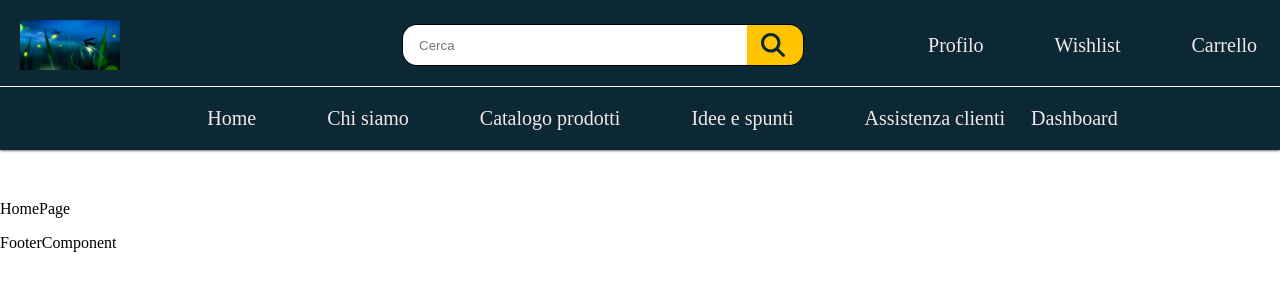
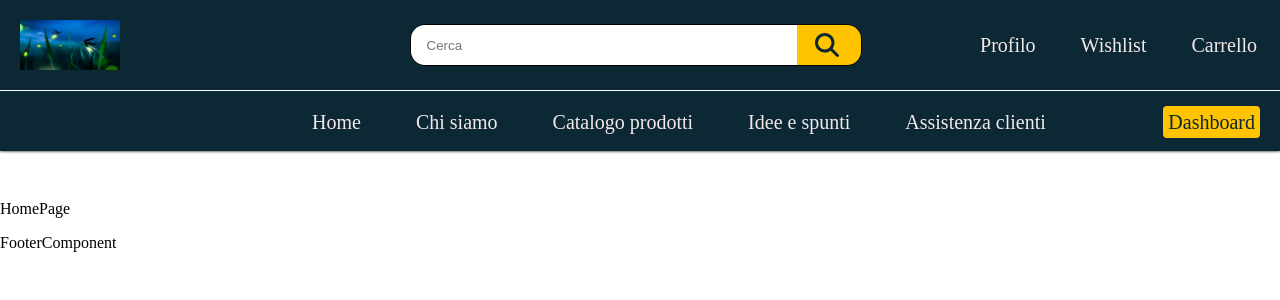
Before and after one commit to ThomasBergadano/Progetto-tesi-Universita, a React (Vite) app in the folder client/: page / in a window 1280 px wide. Shown: the top 300 px of the page. Built offline with nearby package versions, Linux system fonts and the light colour scheme.

Commit message:
Bottone 'Dashboard' sistemato

```diff
--- a/client/src/components/HeaderComponent.jsx
+++ b/client/src/components/HeaderComponent.jsx
@@ -18,6 +18,21 @@ function Header() {
                 </ul>
             </div>
             <nav className="bottom-header">
+            <ul id="navbar">
+                    <li className="navbar-link"><Link to="/">Home</Link></li>
+                    <li className="navbar-link"><Link to="/ChiSiamo">Chi siamo</Link></li>
+                    <li className="navbar-link"><Link to="/CatalogoProdotti">Catalogo prodotti</Link></li>
+                    <li className="navbar-link"><Link to="/Idee">Idee e spunti</Link></li>
+                    <li className="navbar-link"><Link to="/AssistenzaClienti">Assistenza clienti</Link></li>
+                    <li className="navbar-link dashboard"><Link to="/Dashboard">Dashboard</Link></li>
+                </ul>
+            </nav>
+        </header>
+    )
+}
+
+/*
+            <nav className="bottom-header">
                 <ul id="navbar">
                     <li className="navbar-link"><Link to="/">Home</Link></li>
                     <li className="navbar-link"><Link to="/ChiSiamo">Chi siamo</Link></li>
@@ -27,8 +42,5 @@ function Header() {
                     <li className="dashboard"><Link to="/Dashboard">Dashboard</Link></li>
                 </ul>
             </nav>
-        </header>
-    )
-}
-
+*/
 export default Header;
--- a/client/src/styles/Header.css
+++ b/client/src/styles/Header.css
@@ -9,7 +9,7 @@ header {
   position: fixed;
   top: 0;
   width: 100%;
-  height: 150px;
+  height: 151px; /*150px+1px border*/
   text-align: center;
   background: var(--maastrict-blue);
   color: white;
@@ -19,10 +19,10 @@ header {
 
 /*Top header*/
 .top-header{
+  background-color: var(--maastrict-blue);
   display: flex;
   justify-content: space-between;
   outline: none;
-  /*background-color: rgb(72, 212, 29);*/
   border-bottom: 1px solid #ffffff;
   height: 90px;
   width: 100%;
@@ -36,7 +36,7 @@ header {
 
 /*Search Bar component dentro top header*/
 #searchbar {
-  width: 400px;
+  width: 450px;
   height: 40px;
   margin-top: 24px; /*90-40=50/2=25*/
   border: 1px solid #000;
@@ -81,51 +81,82 @@ header {
 li a{
   color: #f3e9e9;
   text-decoration: none;
-  padding-left: 13px;
-  padding-right: 13px;
 }
 
 li a:hover{
   color: var(--firefly);
 }
 
+/*
+li:first-child a{
+  border-bottom: 1px solid yellow;
+}
+
+li a:active{
+  border-bottom: 1px solid yellow;
+}*/
+
+
 #user-tools{
   margin-top: 34px;/*90-20 (dimensione font)-1(border)=69/2=34...*/
-  margin-right: 10px;
+  margin-right: 23px;
 }
 
 .user-tool,
-.navbar-link{
-  margin-left: 45px;
+.navbar-link,
+.dashboard{
   display: inline;
 }
 
+.user-tool{
+  margin-left: 45px;
+}
+
 /*Bottom header*/
+.bottom-header{
+  background-color: var(--maastrict-blue);
+  height: 60px;
+  width: 100%;
+}
+
 #navbar {
   display: flex;
   list-style: none;
   align-items: center;
-  margin-top: 20px;/*60-20 (dimensione font)=40/2=20*/
+  margin-left: 262px;
+  /*margin-top: 20px;*//*60-20 (dimensione font)=40/2=20*/
   padding: 0px;
 }
 
-li.dashboard:hover {
+li.navbar-link a{
+  background-color: var(--maastrict-blue);
+  padding-top: 20px;
+  padding-bottom: 20px;
+  padding-left: 5px;
+  padding-right: 5px;
+  margin-left: 45px;
+}
+
+li.dashboard a{
   background-color: var(--firefly);
-  color: red;
+  color: var(--maastrict-blue);
+  margin-left: auto ;
+  padding-top: 5px;
+  padding-bottom: 5px;
+  padding-left: 5px;
+  padding-right: 5px;
+  margin-left: 45px;
   border-radius: 4px;
 }
-/*
-.dashboard {
-  background-color: var(--firefly);
-  border-radius: 10px;
-  padding: 4px 16px;
-  color: var(--maastrict-blue);
-  text-decoration: none;
-  margin-left: auto;
-}*/
 
-#navbar li.dashboard:hover {
-  background-color: red;
-  color: white;
+.dashboard{
+  margin-left: auto ;
+  margin-right: 20px;
+}
+
+li.dashboard a:hover {
+  background-color: var(--maastrict-blue);
+  border: 1px solid var(--firefly);
+  color: var(--firefly);
   border-radius: 3px;
 }
```
